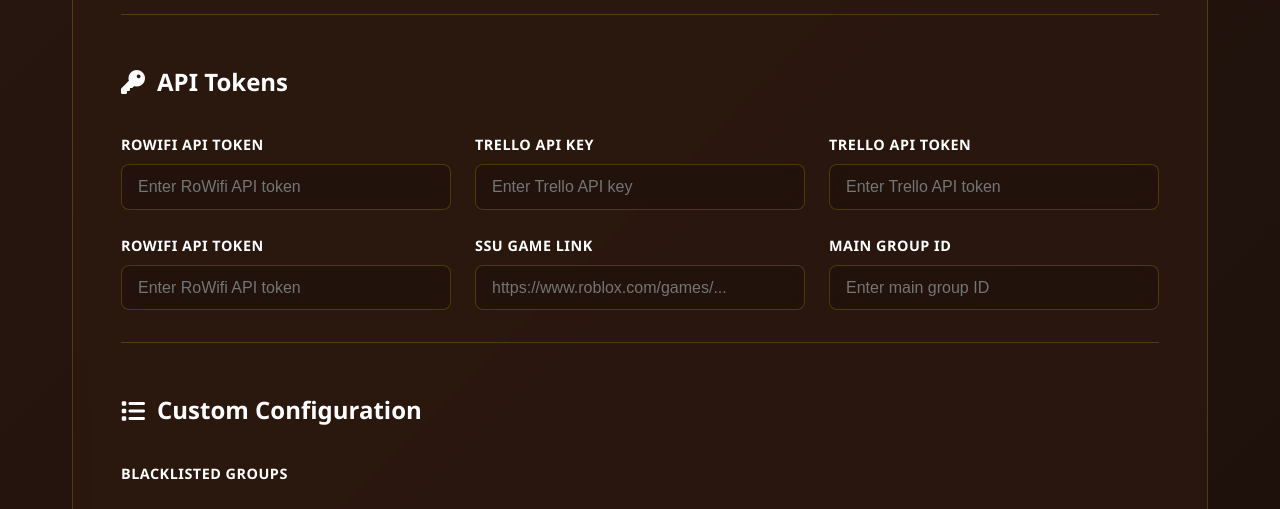
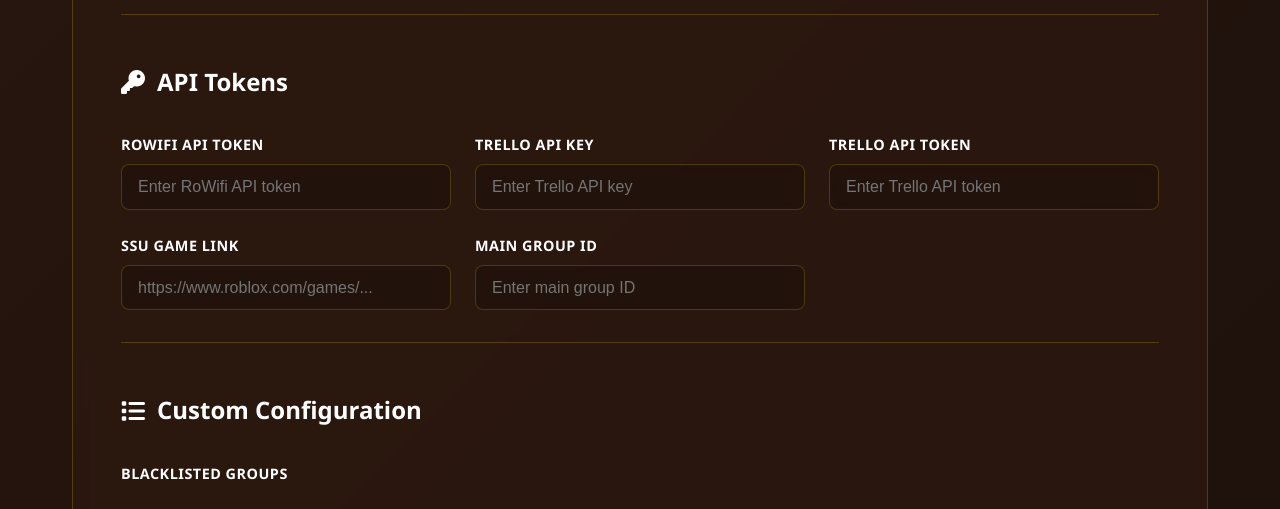
Before and after one commit to fugitivebreach/royalguard-site, a Flask app: page /configure/1 in a window 1280 px wide. Shown: the part 1172-1681 px from the top of the page. Run offline with Flask 3, Linux system fonts and the light colour scheme; the visitor is signed in with stand-in values (Sample User, id 1); data that the repository does not hold is empty.

Commit message:
publishing configure.html

```diff
--- a/templates/configure.html
+++ b/templates/configure.html
@@ -236,8 +236,8 @@
                     </h3>
                     <div class="form-grid">
                         <div class="form-group">
-                            <label for="rowifi_api_token">RoWifi API Token</label>
-                            <input type="text" id="rowifi_api_token" name="rowifi_api_token" value="{{ config.rowifi_api_token or '' }}" placeholder="Enter RoWifi API token">
+                            <label for="ROWIFI_API_TOKEN">RoWifi API Token</label>
+                            <input type="text" id="ROWIFI_API_TOKEN" name="ROWIFI_API_TOKEN" value="{{ config.ROWIFI_API_TOKEN or '' }}" placeholder="Enter RoWifi API token">
                         </div>
                         <div class="form-group">
                             <label for="TRELLO_API_KEY">Trello API Key</label>
@@ -246,10 +246,6 @@
                         <div class="form-group">
                             <label for="TRELLO_API_TOKEN">Trello API Token</label>
                             <input type="text" id="TRELLO_API_TOKEN" name="TRELLO_API_TOKEN" value="{{ config.TRELLO_API_TOKEN or '' }}" placeholder="Enter Trello API token">
-                        </div>
-                        <div class="form-group">
-                            <label for="ROWIFI_API_TOKEN">RoWifi API Token</label>
-                            <input type="text" id="ROWIFI_API_TOKEN" name="ROWIFI_API_TOKEN" value="{{ config.ROWIFI_API_TOKEN or '' }}" placeholder="Enter RoWifi API token">
                         </div>
                         <div class="form-group">
                             <label for="SSU_GAME_LINK">SSU Game Link</label>
```
